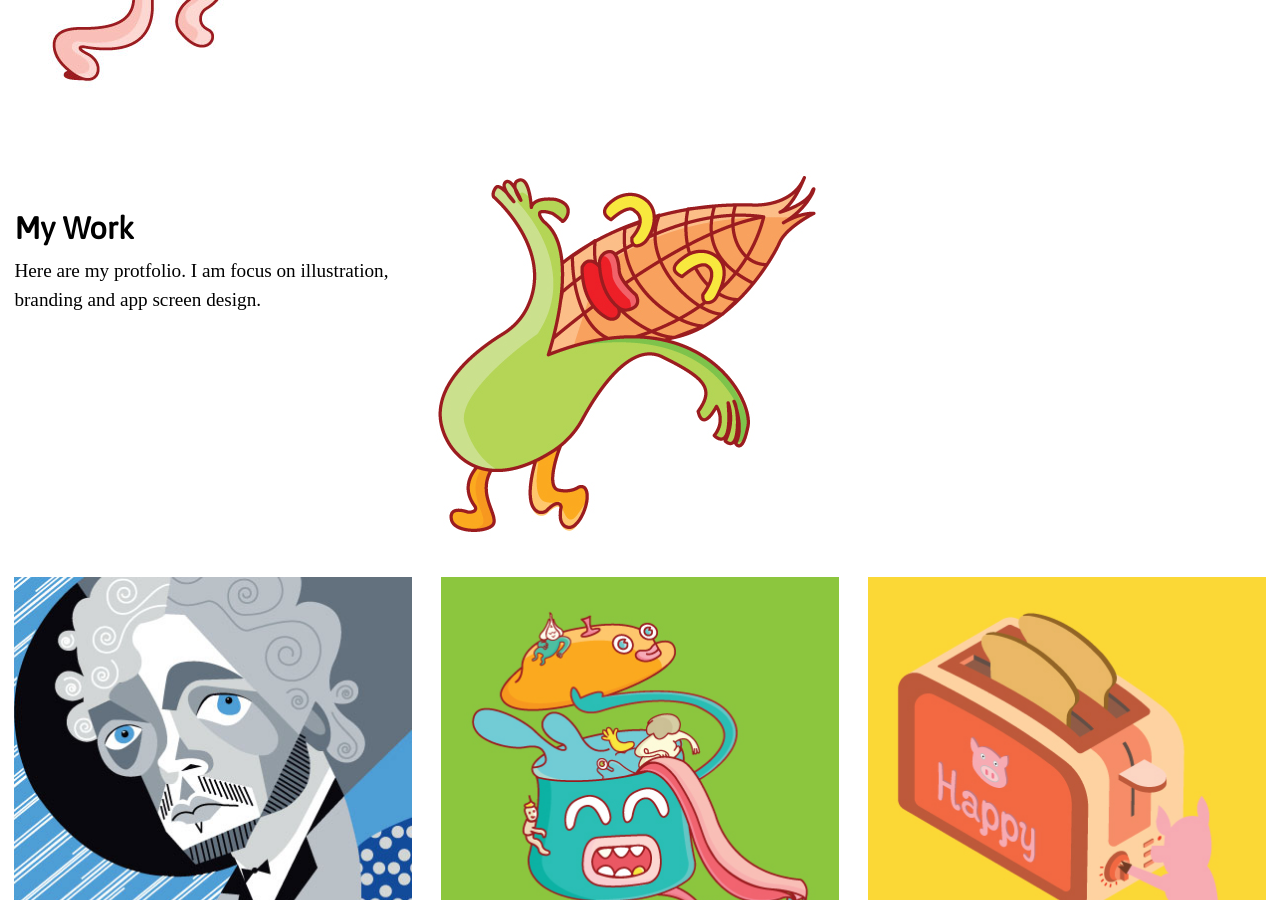
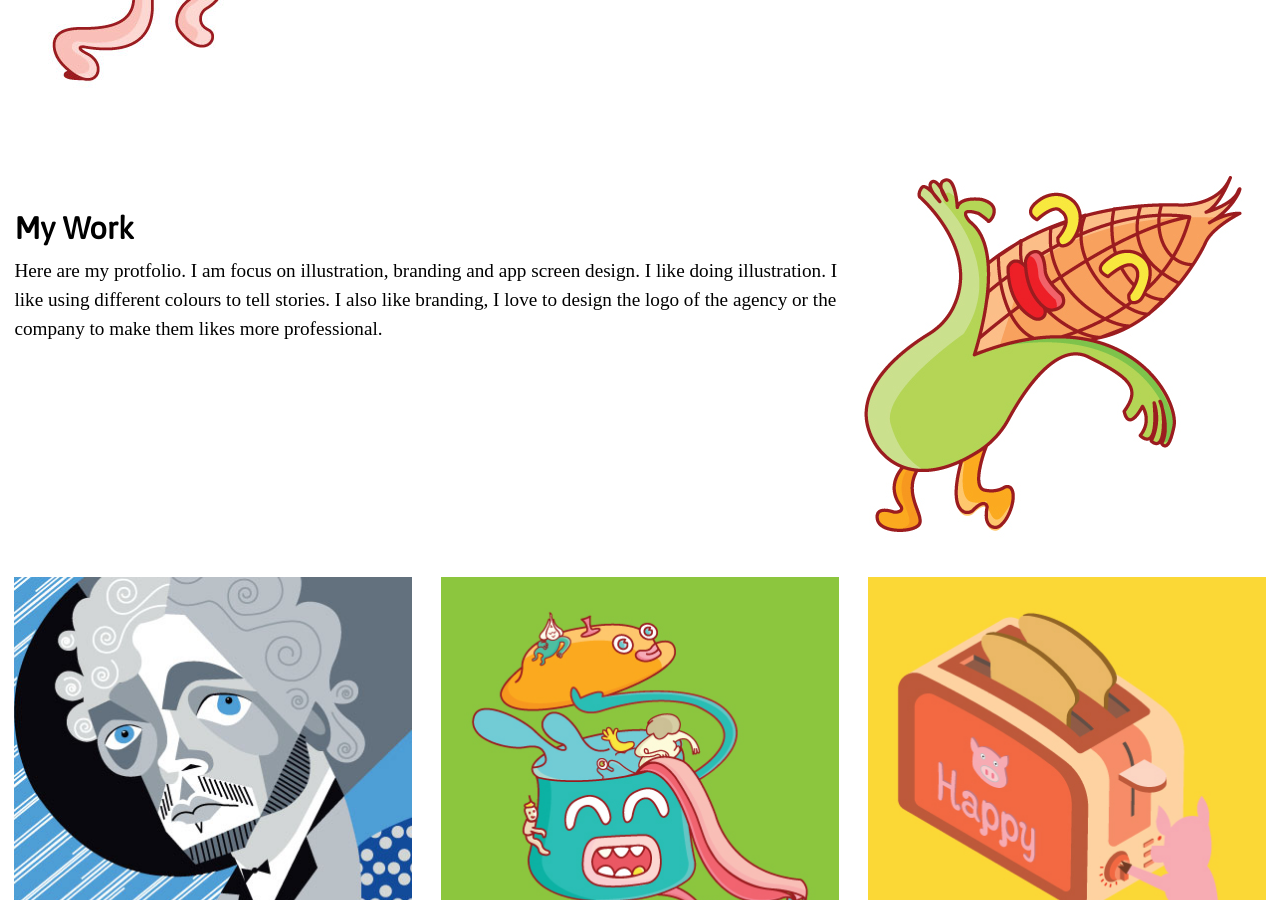
Before and after one commit to xuke918/portfolio-1, a Jekyll site: the page built from index.html, in a window 1280 px wide and 900 px high, scrolled down 981 px. Built offline with Jekyll 4.4.1, drawn with Linux system fonts in a browser that asks for light colours.

Commit message:
Added more description.

```diff
--- a/index.html
+++ b/index.html
@@ -14,11 +14,11 @@
     </div>
 
     <div class="grid pad-top pad-b">
-      <div class="island-1-2 unit xs-1 s-1 m-1-3 l-1-3">
+      <div class="island-1-2 unit xs-1 s-1 m-2-3 l-2-3">
         <h2 class="aboutme peta" id="work">My Work</h2>
-        <p class="kilo">Here are my protfolio. I am focus on illustration, branding and app screen design.</p>
+        <p class="kilo">Here are my protfolio. I am focus on illustration, branding and app screen design. I like doing illustration. I like using different colours to tell stories. I also like branding, I love to design the logo of the agency or the company to make them likes more professional.</p>
       </div>
-      <div class="unit xs-1 s-1 m-2-3 l-2-3 pad-t">
+      <div class="unit xs-1 s-1 m-1-3 l-1-3 pad-t">
         <img class="person" src="{{site.baseurl}}/images/corn-2.jpg" alt="">
       </div>
 
```
Also changed, not shown: 1 other file.
